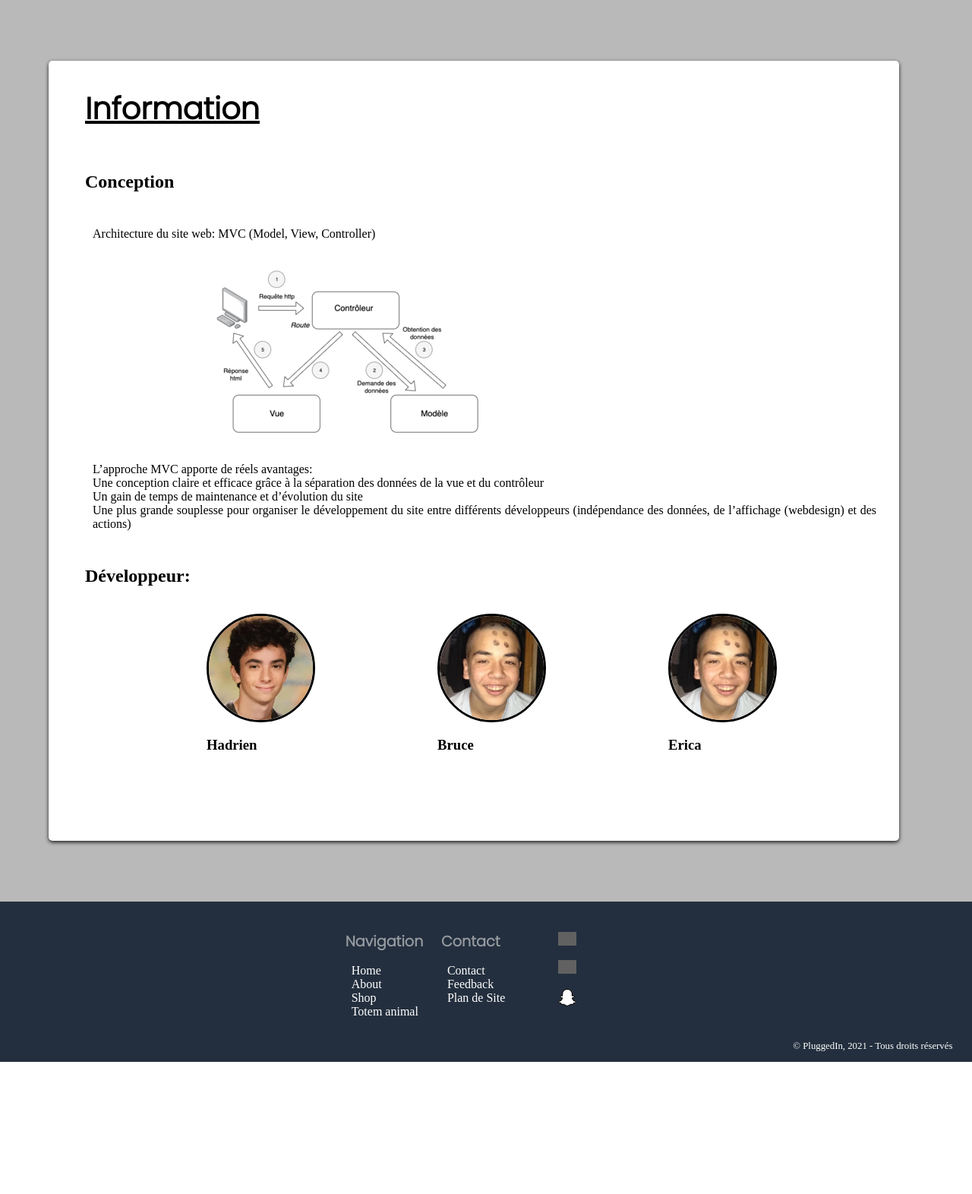
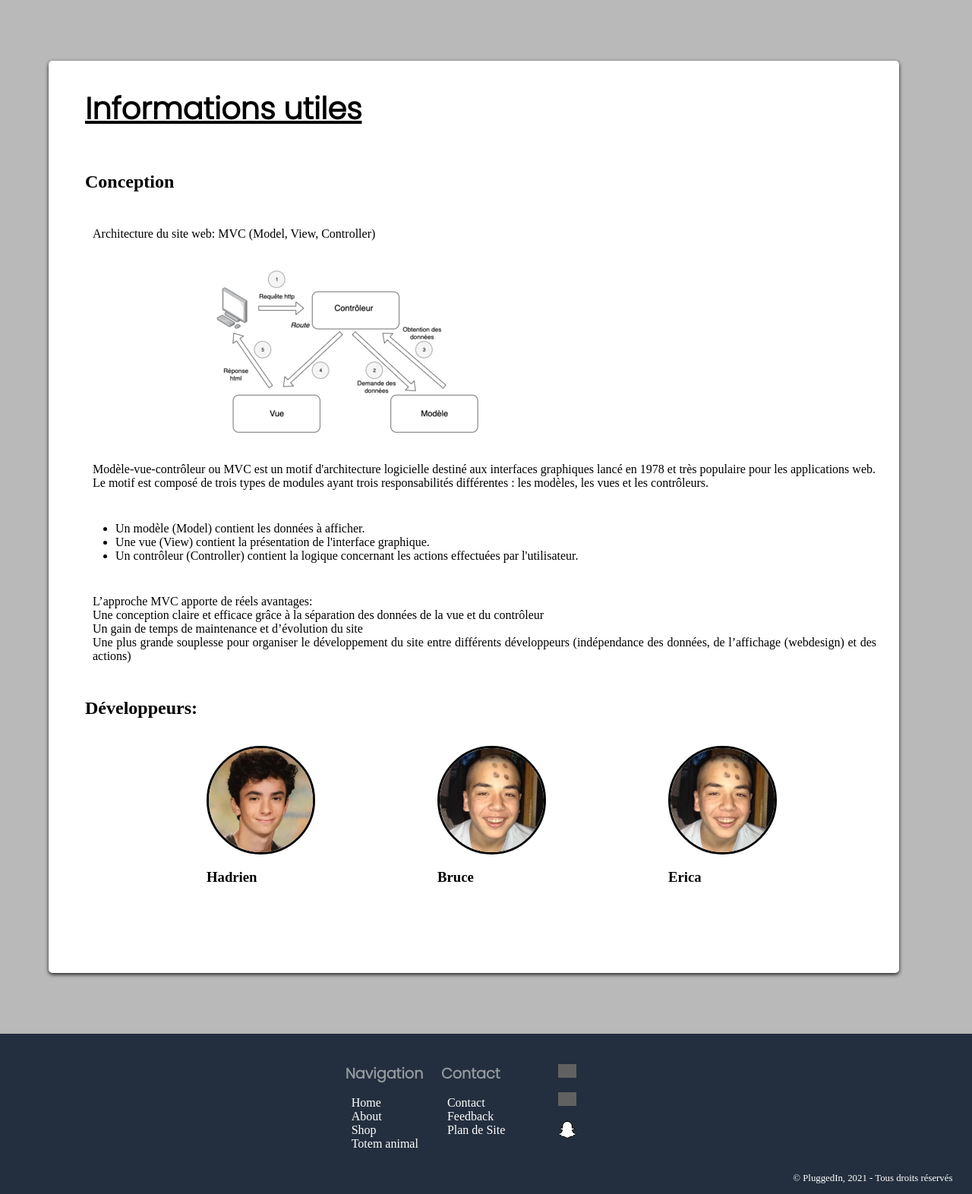
Before and after one commit to BruceMong/Intern-WebsiteProject, a PHP site: page /aPropos in a window 1280 px wide. Shown: the part 206-1778 px from the top of the page at 76% size. Before the commit the page ends 1604 px from the top, so only its background shows below. Run offline with PHP 8.4, Linux system fonts and the light colour scheme; some web fonts are replaced; grey boxes are pictures that could not be loaded.

Commit message:
Update viewAPropos.php

```diff
--- a/PluggedIn/views/viewAPropos.php
+++ b/PluggedIn/views/viewAPropos.php
@@ -6,11 +6,18 @@
 <div class=bloc_page>
 
     <article>
-        <h1>Information</h1>
+        <h1>Informations utiles</h1>
         <div class="conception">
             <h2> Conception </h2>
             <p>Architecture du site web: MVC (Model, View, Controller)</p>
             <img src="content/images/mvc-schema.png" alt="Banniere Home" />
+     <p>Modèle-vue-contrôleur ou MVC est un motif d'architecture logicielle destiné aux interfaces graphiques lancé en 1978 et très populaire pour les applications web.
+</br>Le motif est composé de trois types de modules ayant trois responsabilités différentes : les modèles, les vues et les contrôleurs.
+<ul>
+				<li>Un modèle (Model) contient les données à afficher.</li>
+				<li>Une vue (View) contient la présentation de l'interface graphique.</li>
+				<li>Un contrôleur (Controller) contient la logique concernant les actions effectuées par l'utilisateur.</li>
+			</ul>
             <p> L’approche MVC apporte de réels avantages:
                 </br> Une conception claire et efficace grâce à la séparation des données de la vue et du contrôleur
                 </br>Un gain de temps de maintenance et d’évolution du site
@@ -21,7 +28,7 @@
 
 
         <div class="icons-intro">
-            <h2> Développeur: </h2>
+            <h2> Développeurs: </h2>
             <ul>
                 <li>
                     <img src="content/images/hadrien.jpg">
```
